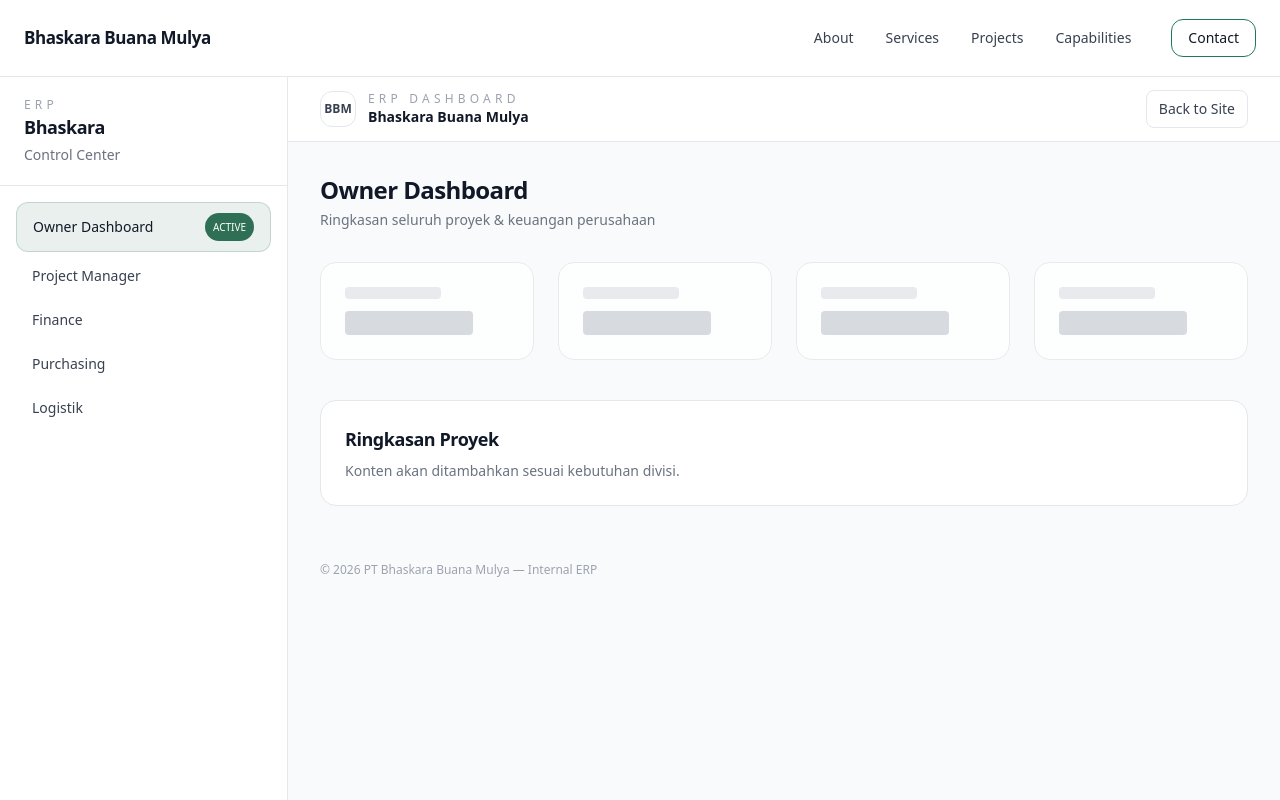
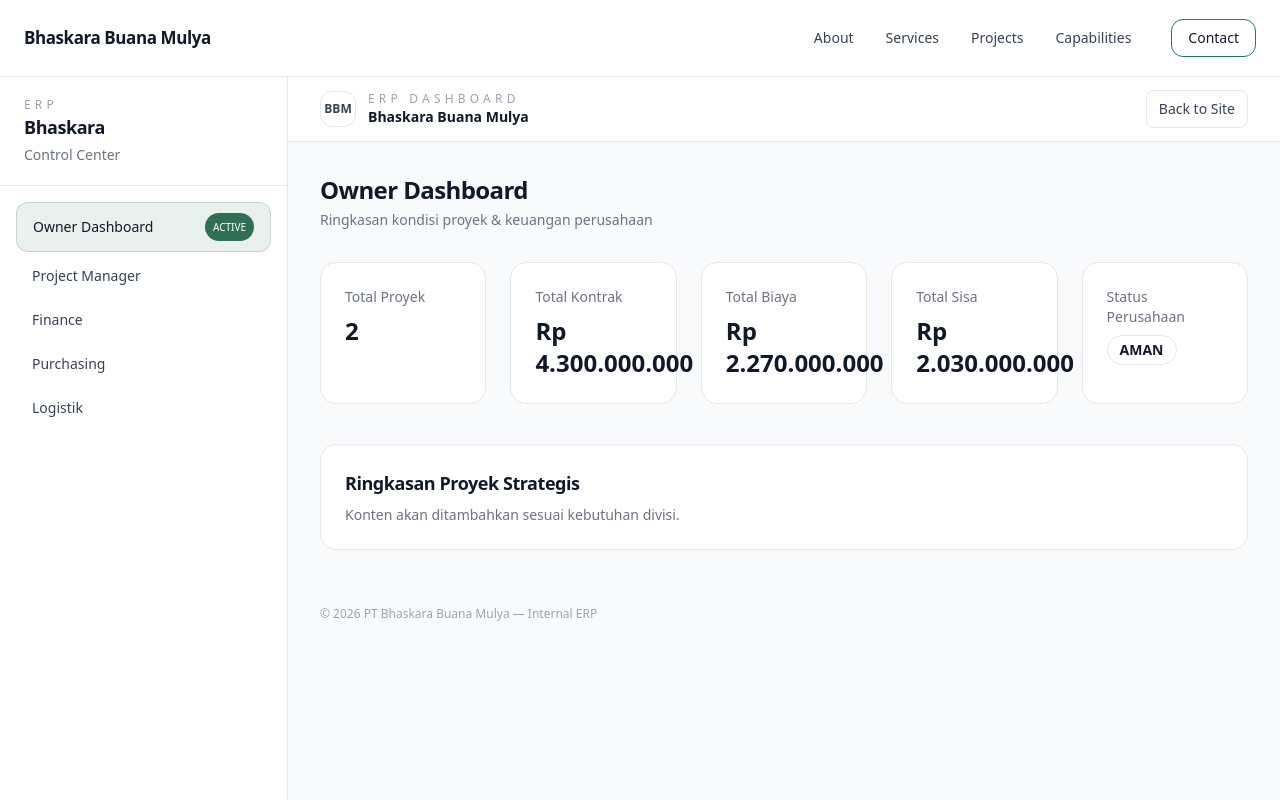
Before and after one commit to herlan-syihabudin/Bhaskara, a Next.js app: page /dashboard/owner in a window 1280 px wide. Shown: the top 800 px of the page. Built offline with nearby package versions, Linux system fonts and the light colour scheme.

Commit message:
Update page.tsx

```diff
--- a/app/dashboard/owner/page.tsx
+++ b/app/dashboard/owner/page.tsx
@@ -1,18 +1,51 @@
 import DashboardHeader from "@/components/dashboard/DashboardHeader";
-import KpiPlaceholder from "@/components/dashboard/KpiPlaceholder";
+import KpiCard from "@/components/dashboard/KpiCard";
 import SectionPlaceholder from "@/components/dashboard/SectionPlaceholder";
+import { getOwnerSummary } from "@/lib/ownerSummary";
 
 export default function OwnerPage() {
+  const summary = getOwnerSummary();
+
   return (
     <>
       <DashboardHeader
         title="Owner Dashboard"
-        subtitle="Ringkasan seluruh proyek & keuangan perusahaan"
+        subtitle="Ringkasan kondisi proyek & keuangan perusahaan"
       />
 
-      <KpiPlaceholder />
+      {/* KPI REAL */}
+      <div className="grid sm:grid-cols-2 lg:grid-cols-5 gap-6 mb-10">
+        <KpiCard
+          title="Total Proyek"
+          value={summary.totalProyek}
+          type="text"
+        />
 
-      <SectionPlaceholder title="Ringkasan Proyek" />
+        <KpiCard
+          title="Total Kontrak"
+          value={summary.totalKontrak}
+        />
+
+        <KpiCard
+          title="Total Biaya"
+          value={summary.totalBiaya}
+        />
+
+        <KpiCard
+          title="Total Sisa"
+          value={summary.totalSisa}
+        />
+
+        <KpiCard
+          title="Status Perusahaan"
+          type="status"
+          statusValue={summary.status}
+          value={summary.status}
+        />
+      </div>
+
+      {/* NEXT BLOCK */}
+      <SectionPlaceholder title="Ringkasan Proyek Strategis" />
     </>
   );
 }
```
